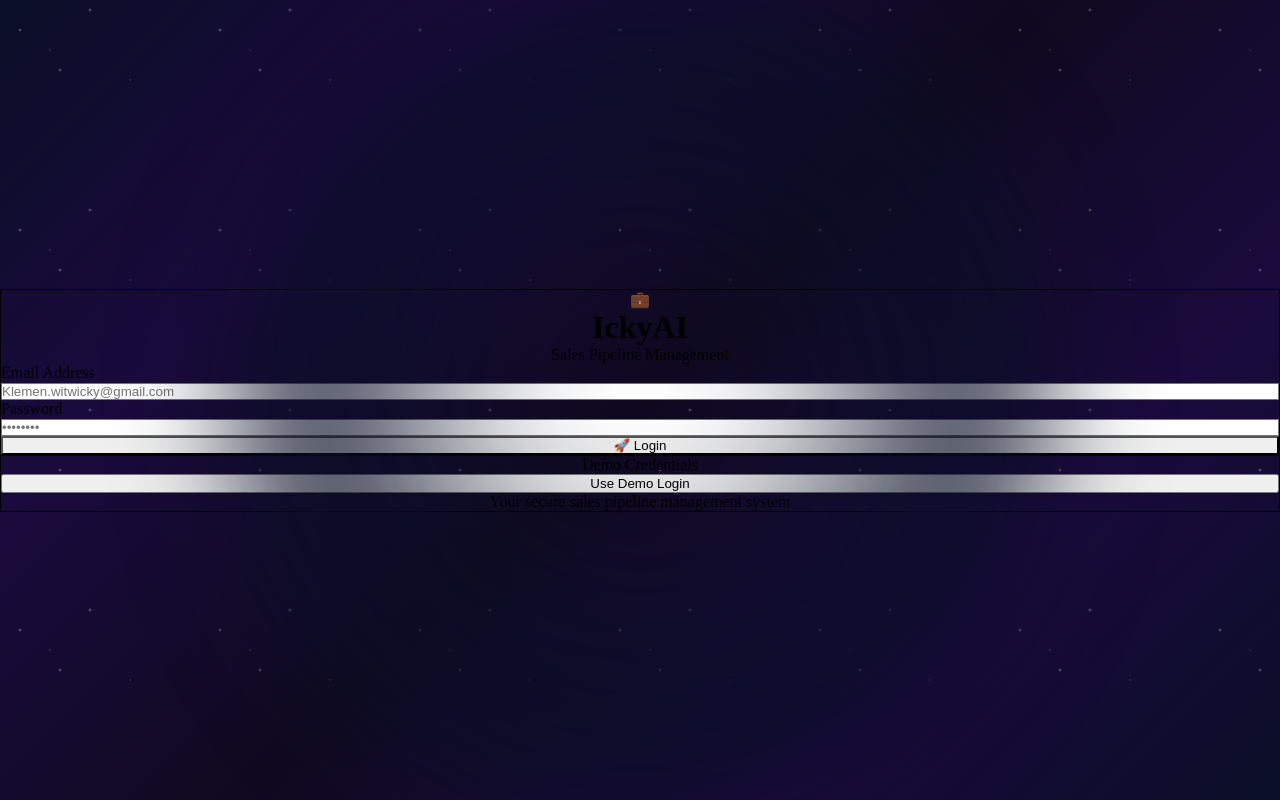
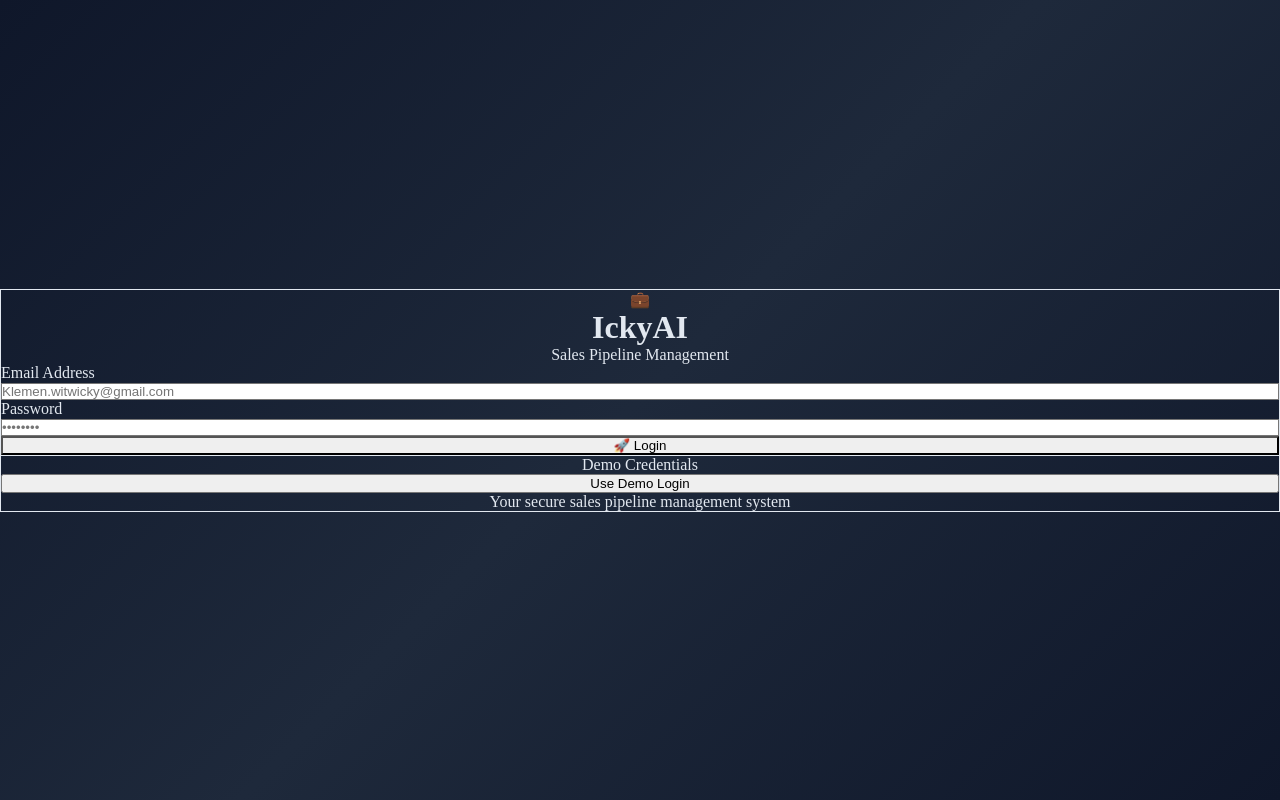
Before and after one commit to ickyai-app/IckyAI, a Next.js app: page / in a window 1280 px wide. Built offline with nearby package versions, Linux system fonts and the light colour scheme.

Commit message:
Professional design - space banner, clean background, readable white text on dark cards

```diff
--- a/app/globals.css
+++ b/app/globals.css
@@ -14,79 +14,11 @@ html, body {
   overflow-x: hidden;
 }
 
-/* Futuristic Space Background */
+/* Professional Clean Background */
 body {
-  background: linear-gradient(135deg, #0a0e27 0%, #1a0a3d 25%, #0f0a20 50%, #1a0a3d 75%, #0a0e27 100%);
+  background: linear-gradient(135deg, #0f172a 0%, #1e293b 50%, #0f172a 100%);
   background-attachment: fixed;
-  position: relative;
-  overflow-x: hidden;
-}
-
-/* Animated stars background */
-body::before {
-  content: '';
-  position: fixed;
-  top: 0;
-  left: 0;
-  width: 100%;
-  height: 100%;
-  background-image:
-    radial-gradient(2px 2px at 20px 30px, white, rgba(255, 255, 255, 0)),
-    radial-gradient(2px 2px at 60px 70px, white, rgba(255, 255, 255, 0)),
-    radial-gradient(1px 1px at 50px 50px, white, rgba(255, 255, 255, 0)),
-    radial-gradient(1px 1px at 130px 80px, white, rgba(255, 255, 255, 0)),
-    radial-gradient(2px 2px at 90px 10px, white, rgba(255, 255, 255, 0));
-  background-repeat: repeat;
-  background-size: 200px 200px;
-  animation: twinkle 5s ease-in-out infinite;
-  opacity: 0.5;
-  pointer-events: none;
-  z-index: -1;
-}
-
-/* Black hole effect overlay */
-body::after {
-  content: '';
-  position: fixed;
-  top: 50%;
-  left: 50%;
-  width: 800px;
-  height: 800px;
-  transform: translate(-50%, -50%);
-  background: radial-gradient(circle, transparent 20%, rgba(10, 14, 39, 0.8) 60%, rgba(10, 14, 39, 1) 100%);
-  border-radius: 50%;
-  pointer-events: none;
-  z-index: 0;
-  filter: blur(60px);
-}
-
-@keyframes twinkle {
-  0%, 100% { opacity: 0.3; }
-  50% { opacity: 1; }
-}
-
-/* Glow effect for elements */
-@keyframes glow {
-  0%, 100% {
-    box-shadow: 0 0 20px rgba(100, 200, 255, 0.3);
-  }
-  50% {
-    box-shadow: 0 0 40px rgba(100, 200, 255, 0.6);
-  }
-}
-
-.glow-effect {
-  animation: glow 3s ease-in-out infinite;
-}
-
-/* Neon text effect */
-@keyframes neon-flicker {
-  0%, 100% {
-    text-shadow: 0 0 10px rgba(100, 200, 255, 0.5), 0 0 20px rgba(100, 200, 255, 0.3);
-  }
-  50% {
-    text-shadow: 0 0 20px rgba(100, 200, 255, 0.8), 0 0 40px rgba(100, 200, 255, 0.6);
-  }
+  color: #e2e8f0;
 }
 
 /* Scrollbar styling */
@@ -96,7 +28,7 @@ body::after {
 }
 
 ::-webkit-scrollbar-track {
-  background: rgba(26, 10, 61, 0.4);
+  background: rgba(15, 23, 42, 0.5);
 }
 
 ::-webkit-scrollbar-thumb {
--- a/components/Dashboard.tsx
+++ b/components/Dashboard.tsx
@@ -221,73 +221,58 @@ export default function Dashboard() {
       </div>
 
       {/* Main Content */}
-      <main className="max-w-7xl mx-auto px-4 sm:px-6 lg:px-8 py-8 relative z-10">
+      <main className="max-w-7xl mx-auto px-4 sm:px-6 lg:px-8 py-8 relative z-10 bg-gradient-to-br from-slate-900 via-slate-800 to-slate-900 rounded-lg">
         {activeTab === 'dashboard' && (
           <div className="space-y-8">
             {/* Stats Grid */}
             <div className="grid grid-cols-1 md:grid-cols-2 lg:grid-cols-5 gap-6">
-              <div className="p-6 rounded-xl border border-cyan-500 backdrop-blur-sm" style={{
-                background: 'linear-gradient(135deg, rgba(0, 188, 212, 0.15), rgba(0, 188, 212, 0.05))',
-                boxShadow: '0 0 30px rgba(0, 188, 212, 0.3), inset 0 1px 0 rgba(255, 255, 255, 0.1)'
-              }}>
+              <div className="p-6 rounded-xl border border-blue-500 bg-gradient-to-br from-blue-900 to-blue-800">
                 <div className="flex items-center justify-between">
                   <div>
-                    <p className="text-cyan-300 text-xs font-bold tracking-widest">TOTAL ACCOUNTS</p>
-                    <p className="text-4xl font-black text-cyan-400 mt-2" style={{ textShadow: '0 0 10px rgba(0, 188, 212, 0.8)' }}>{stats.totalAccounts}</p>
+                    <p className="text-blue-200 text-xs font-bold tracking-widest">TOTAL ACCOUNTS</p>
+                    <p className="text-4xl font-black text-white mt-2">{stats.totalAccounts}</p>
                   </div>
-                  <div className="text-5xl opacity-30">👥</div>
+                  <div className="text-5xl opacity-40">👥</div>
                 </div>
               </div>
 
-              <div className="p-6 rounded-xl border border-green-500 backdrop-blur-sm" style={{
-                background: 'linear-gradient(135deg, rgba(34, 197, 94, 0.15), rgba(34, 197, 94, 0.05))',
-                boxShadow: '0 0 30px rgba(34, 197, 94, 0.3), inset 0 1px 0 rgba(255, 255, 255, 0.1)'
-              }}>
+              <div className="p-6 rounded-xl border border-green-500 bg-gradient-to-br from-green-900 to-green-800">
                 <div className="flex items-center justify-between">
                   <div>
-                    <p className="text-green-300 text-xs font-bold tracking-widest">ACTIVE DEALS</p>
-                    <p className="text-4xl font-black text-green-400 mt-2" style={{ textShadow: '0 0 10px rgba(34, 197, 94, 0.8)' }}>{stats.activeAccounts}</p>
+                    <p className="text-green-200 text-xs font-bold tracking-widest">ACTIVE DEALS</p>
+                    <p className="text-4xl font-black text-white mt-2">{stats.activeAccounts}</p>
                   </div>
-                  <div className="text-5xl opacity-30">✓</div>
+                  <div className="text-5xl opacity-40">✓</div>
                 </div>
               </div>
 
-              <div className="p-6 rounded-xl border border-purple-500 backdrop-blur-sm" style={{
-                background: 'linear-gradient(135deg, rgba(168, 85, 247, 0.15), rgba(168, 85, 247, 0.05))',
-                boxShadow: '0 0 30px rgba(168, 85, 247, 0.3), inset 0 1px 0 rgba(255, 255, 255, 0.1)'
-              }}>
+              <div className="p-6 rounded-xl border border-purple-500 bg-gradient-to-br from-purple-900 to-purple-800">
                 <div className="flex items-center justify-between">
                   <div>
-                    <p className="text-purple-300 text-xs font-bold tracking-widest">PIPELINE VALUE</p>
-                    <p className="text-4xl font-black text-purple-400 mt-2" style={{ textShadow: '0 0 10px rgba(168, 85, 247, 0.8)' }}>${(stats.totalValue / 1000).toFixed(0)}K</p>
+                    <p className="text-purple-200 text-xs font-bold tracking-widest">PIPELINE VALUE</p>
+                    <p className="text-4xl font-black text-white mt-2">${(stats.totalValue / 1000).toFixed(0)}K</p>
                   </div>
-                  <div className="text-5xl opacity-30">💰</div>
+                  <div className="text-5xl opacity-40">💰</div>
                 </div>
               </div>
 
-              <div className="p-6 rounded-xl border border-orange-500 backdrop-blur-sm" style={{
-                background: 'linear-gradient(135deg, rgba(249, 115, 22, 0.15), rgba(249, 115, 22, 0.05))',
-                boxShadow: '0 0 30px rgba(249, 115, 22, 0.3), inset 0 1px 0 rgba(255, 255, 255, 0.1)'
-              }}>
+              <div className="p-6 rounded-xl border border-orange-500 bg-gradient-to-br from-orange-900 to-orange-800">
                 <div className="flex items-center justify-between">
                   <div>
-                    <p className="text-orange-300 text-xs font-bold tracking-widest">ACTIVITIES</p>
-                    <p className="text-4xl font-black text-orange-400 mt-2" style={{ textShadow: '0 0 10px rgba(249, 115, 22, 0.8)' }}>{stats.recentActivities}</p>
+                    <p className="text-orange-200 text-xs font-bold tracking-widest">ACTIVITIES</p>
+                    <p className="text-4xl font-black text-white mt-2">{stats.recentActivities}</p>
                   </div>
-                  <div className="text-5xl opacity-30">📊</div>
+                  <div className="text-5xl opacity-40">📊</div>
                 </div>
               </div>
 
-              <div className="p-6 rounded-xl border border-red-500 backdrop-blur-sm" style={{
-                background: 'linear-gradient(135deg, rgba(239, 68, 68, 0.15), rgba(239, 68, 68, 0.05))',
-                boxShadow: '0 0 30px rgba(239, 68, 68, 0.3), inset 0 1px 0 rgba(255, 255, 255, 0.1)'
-              }}>
+              <div className="p-6 rounded-xl border border-red-500 bg-gradient-to-br from-red-900 to-red-800">
                 <div className="flex items-center justify-between">
                   <div>
-                    <p className="text-red-300 text-xs font-bold tracking-widest">REMINDERS</p>
-                    <p className="text-4xl font-black text-red-400 mt-2" style={{ textShadow: '0 0 10px rgba(239, 68, 68, 0.8)' }}>{stats.upcomingReminders}</p>
+                    <p className="text-red-200 text-xs font-bold tracking-widest">REMINDERS</p>
+                    <p className="text-4xl font-black text-white mt-2">{stats.upcomingReminders}</p>
                   </div>
-                  <div className="text-5xl opacity-30">🔔</div>
+                  <div className="text-5xl opacity-40">🔔</div>
                 </div>
               </div>
             </div>
@@ -297,23 +282,20 @@ export default function Dashboard() {
 
             {/* Quick Cards */}
             <div className="grid grid-cols-1 lg:grid-cols-2 gap-6">
-              <div className="p-6 rounded-xl border border-cyan-500 backdrop-blur-sm" style={{
-                background: 'linear-gradient(135deg, rgba(0, 188, 212, 0.1), rgba(0, 188, 212, 0.02))',
-                boxShadow: '0 0 30px rgba(0, 188, 212, 0.2)'
-              }}>
+              <div className="p-6 rounded-xl border border-blue-600 bg-gradient-to-br from-blue-900 to-blue-800">
                 <div className="flex items-center gap-3 mb-6">
                   <span className="text-2xl">🔥</span>
-                  <h3 className="font-black text-lg text-cyan-300">HOT LEADS</h3>
+                  <h3 className="font-black text-lg text-white">HOT LEADS</h3>
                 </div>
                 <div className="space-y-3">
                   {accounts
                     .filter(a => a.status === 'qualified')
                     .slice(0, 3)
                     .map(account => (
-                      <div key={account.id} className="flex justify-between items-center pb-3 border-b border-cyan-700 p-3 rounded hover:bg-cyan-950 transition">
+                      <div key={account.id} className="flex justify-between items-center pb-3 border-b border-blue-700 p-3 rounded hover:bg-blue-700 transition">
                         <div>
-                          <p className="font-bold text-cyan-300">{account.name}</p>
-                          <p className="text-xs text-cyan-400">{account.contact}</p>
+                          <p className="font-bold text-white">{account.name}</p>
+                          <p className="text-xs text-blue-300">{account.contact}</p>
                         </div>
                         <span className="text-sm font-black text-green-400">${account.deal_size.toLocaleString()}</span>
                       </div>
@@ -321,19 +303,16 @@ export default function Dashboard() {
                 </div>
               </div>
 
-              <div className="p-6 rounded-xl border border-purple-500 backdrop-blur-sm" style={{
-                background: 'linear-gradient(135deg, rgba(168, 85, 247, 0.1), rgba(168, 85, 247, 0.02))',
-                boxShadow: '0 0 30px rgba(168, 85, 247, 0.2)'
-              }}>
+              <div className="p-6 rounded-xl border border-purple-600 bg-gradient-to-br from-purple-900 to-purple-800">
                 <div className="flex items-center gap-3 mb-6">
                   <span className="text-2xl">📝</span>
-                  <h3 className="font-black text-lg text-purple-300">RECENT ACTIVITIES</h3>
+                  <h3 className="font-black text-lg text-white">RECENT ACTIVITIES</h3>
                 </div>
                 <div className="space-y-3">
                   {activities.slice(0, 3).map(activity => (
-                    <div key={activity.id} className="pb-3 border-b border-purple-700 p-3 rounded hover:bg-purple-950 transition">
-                      <p className="text-xs"><span className="font-bold text-purple-300">{activity.account_name}</span> <span className="text-purple-400">• {activity.type}</span></p>
-                      <p className="text-xs text-purple-500 mt-1">{new Date(activity.date).toLocaleDateString()}</p>
+                    <div key={activity.id} className="pb-3 border-b border-purple-700 p-3 rounded hover:bg-purple-700 transition">
+                      <p className="text-xs"><span className="font-bold text-white">{activity.account_name}</span> <span className="text-purple-300">• {activity.type}</span></p>
+                      <p className="text-xs text-purple-400 mt-1">{new Date(activity.date).toLocaleDateString()}</p>
                     </div>
                   ))}
                 </div>
```
